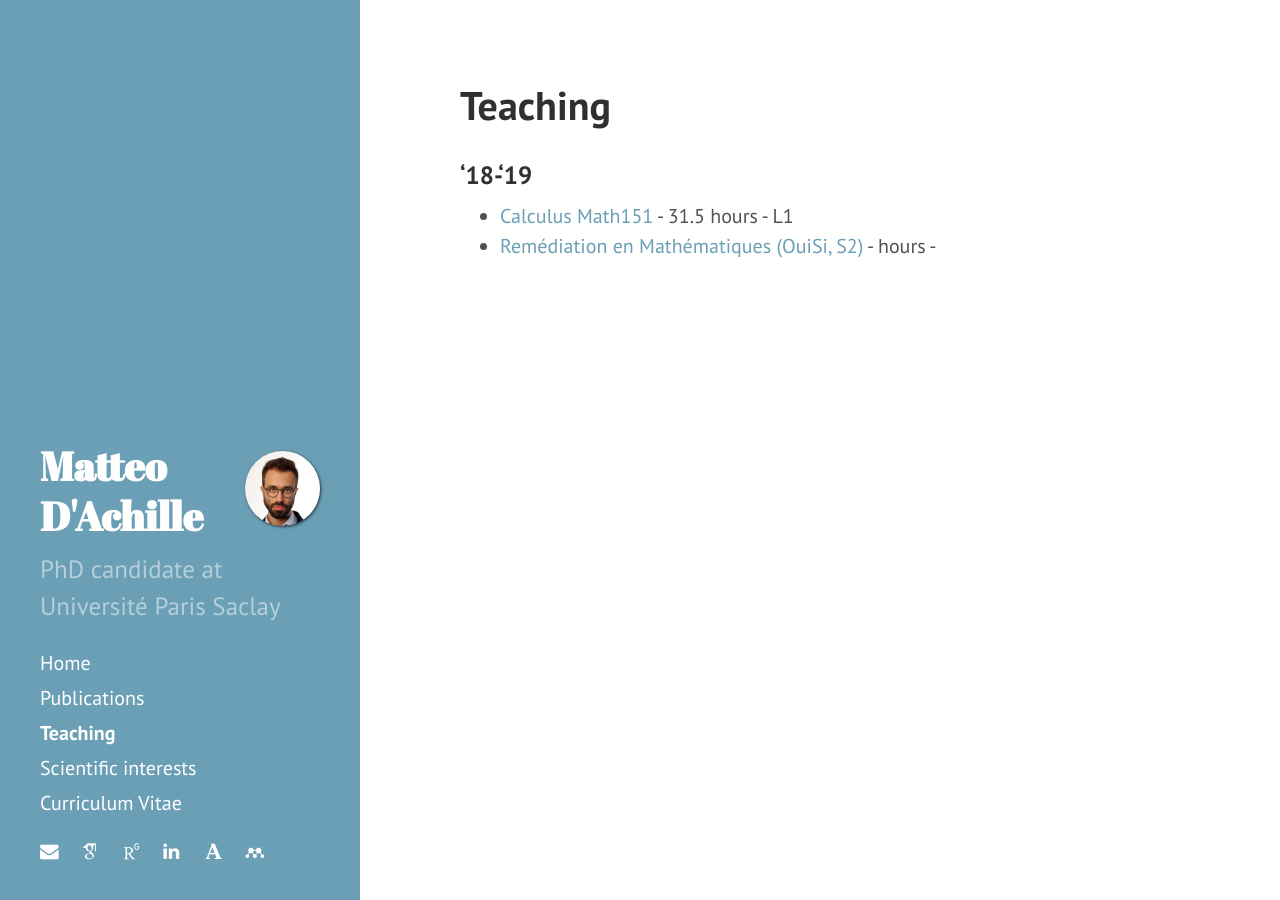
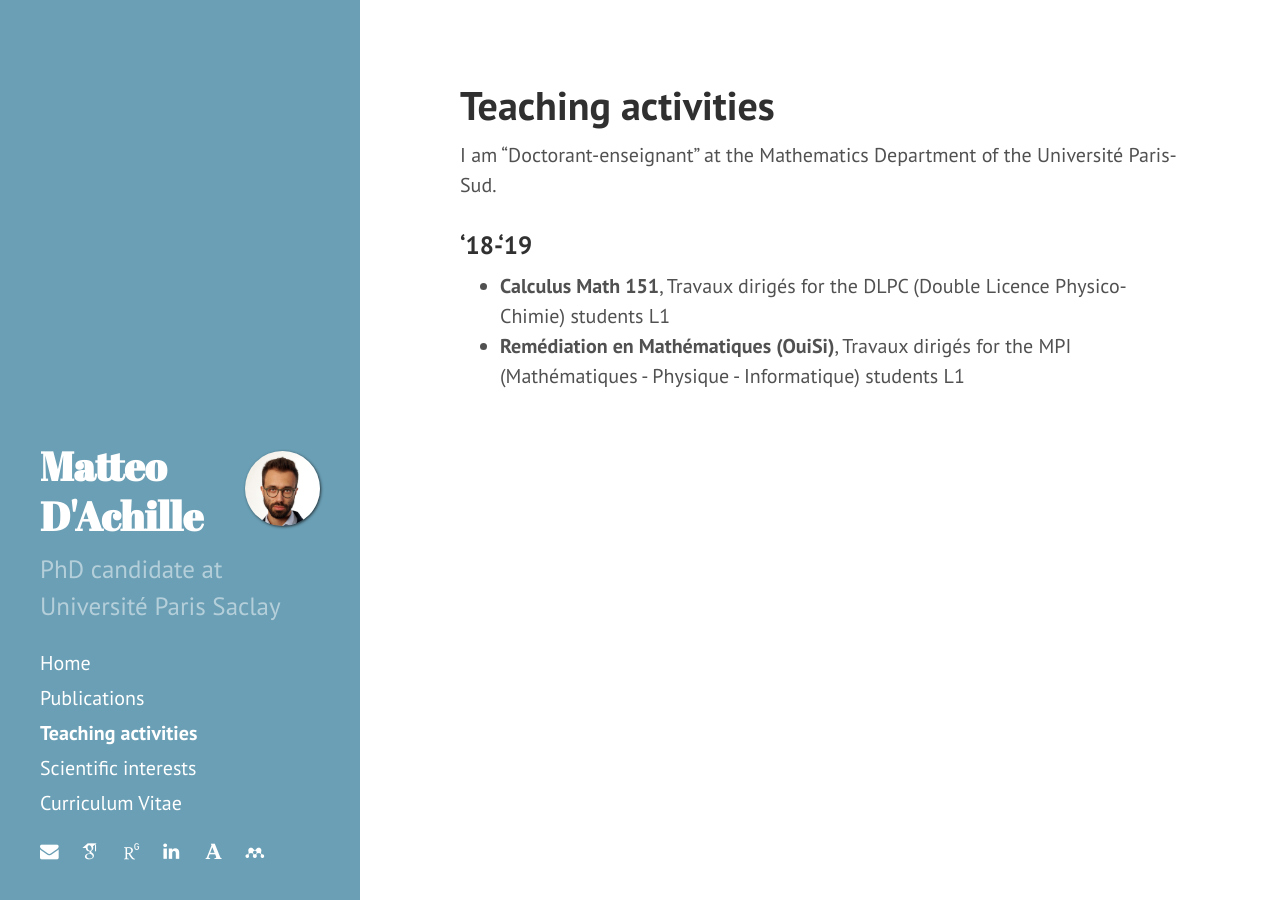
Before and after one commit to matteodachille/matteodachille.github.io, a Jekyll site: the page built from teaching.md, in a window 1280 px wide. Built offline with Jekyll 4.4.1, drawn with Linux system fonts in a browser that asks for light colours; nearby versions of some CDN libraries; some web fonts are replaced.

Commit message:
Minor updates

```diff
--- a/_courses/Math151.md
+++ b/_courses/Math151.md
@@ -1,13 +1,13 @@
 ---
 layout: course
-title: Calculus Math151
+title: Calculus Math 151
 year: 	2018-2019
 semester: Fall
-hours: 31.5
-role: Moniteur
+hours: 30
+role: TD
 professor: Guy David, Frederic Haglund
 level: L1
-class-description: Double Licence Physico-Chimie
+studtype: DLPC (Double Licence Physico-Chimie)
 ---
 
 ### Program
--- a/_courses/Remediation.md
+++ b/_courses/Remediation.md
@@ -1,8 +1,12 @@
 ---
 layout: course # You can ommit this if you've set it as a default
-title: Remédiation en Mathématiques (OuiSi, S2)
+title: Remédiation en Mathématiques (OuiSi)
 year: 	2018-2019
-semester: Spring
+semester: Second
+hours: 35
+role : TD
+level: L1
+studtype: MPI (Mathématiques - Physique - Informatique)
 ---
 
 Some content about Zebras here...
--- a/teaching.md
+++ b/teaching.md
@@ -1,19 +1,20 @@
 ---
 layout: page
-title: Teaching
+title: Teaching activities
 order: 3
 ---
 
 <!--- TOC
 {:toc}-->
+I am "Doctorant-enseignant" at the Mathematics Department of the Université Paris-Sud.
 
 ### '18-'19
 
 <ul>
   {% for course in site.courses %}
     <li>
-      <a href="{{ course.url }}">{{ course.title }}</a>
-      - {{ course.hours }} hours - {{ course.level }}
+      <!--<a href="{{ course.url }}">{{ course.title }}</a>-->
+      <b>{{ course.title }}</b>, Travaux dirigés for the {{course.studtype}} students {{ course.level }}
     </li>
   {% endfor %}
 </ul>
```
Also changed, not shown: resume.md (+2 -3 lines), scientific-interests.md (+4 -4 lines), 2 other files.
